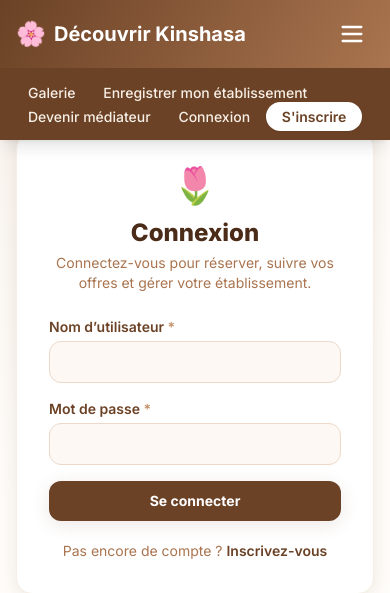
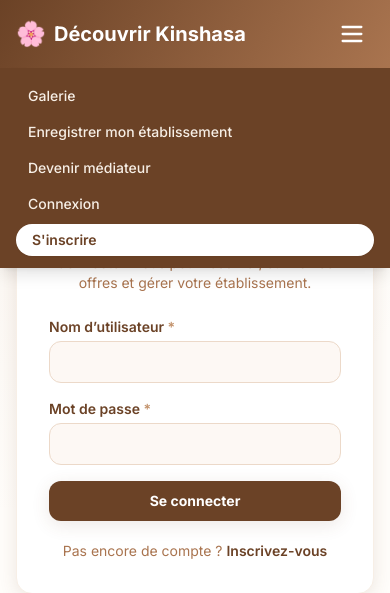
Before and after one commit to MinatoMasamba/all_site, a Django app: page /comptes/connexion/ in a window 390 px wide, after a click that opens the changed part. Shown: the top 593 px of the page. Run offline with Django 5.2, Linux system fonts and the light colour scheme; some libraries are stand-ins or nearby versions.

Commit message:
Corrige l'empilement du menu mobile : vertical au lieu d'horizontal
Le nav avait flex-col mais pas la classe flex (display:flex) en mobile,
seulement md:flex. Sans display:flex actif, flex-col n'avait aucun effet
et les liens s'enroulaient horizontalement comme des éléments inline.

Co-Authored-By: Claude Sonnet 4.6 <noreply@anthropic.com>

```diff
--- a/templates/base.html
+++ b/templates/base.html
@@ -74,7 +74,7 @@
                 </svg>
             </button>
             <!-- Nav links -->
-            <nav id="nav-menu" class="hidden md:flex md:items-center md:gap-1 w-full md:w-auto flex-col md:flex-row items-stretch absolute md:relative top-full left-0 md:top-auto md:left-auto bg-brun-700 md:bg-transparent px-4 sm:px-6 md:px-0 py-3 md:py-0 shadow-lg md:shadow-none">
+            <nav id="nav-menu" class="hidden flex md:items-center md:gap-1 w-full md:w-auto flex-col md:flex-row items-stretch gap-1 absolute md:relative top-full left-0 md:top-auto md:left-auto bg-brun-700 md:bg-transparent px-4 sm:px-6 md:px-0 py-3 md:py-0 shadow-lg md:shadow-none">
                 <a href="{% url 'listings:galerie' %}" class="text-brun-100 hover:text-white font-medium px-3 py-1.5 rounded-full hover:bg-white/10 transition-all text-sm">
                     Galerie
                 </a>
```
